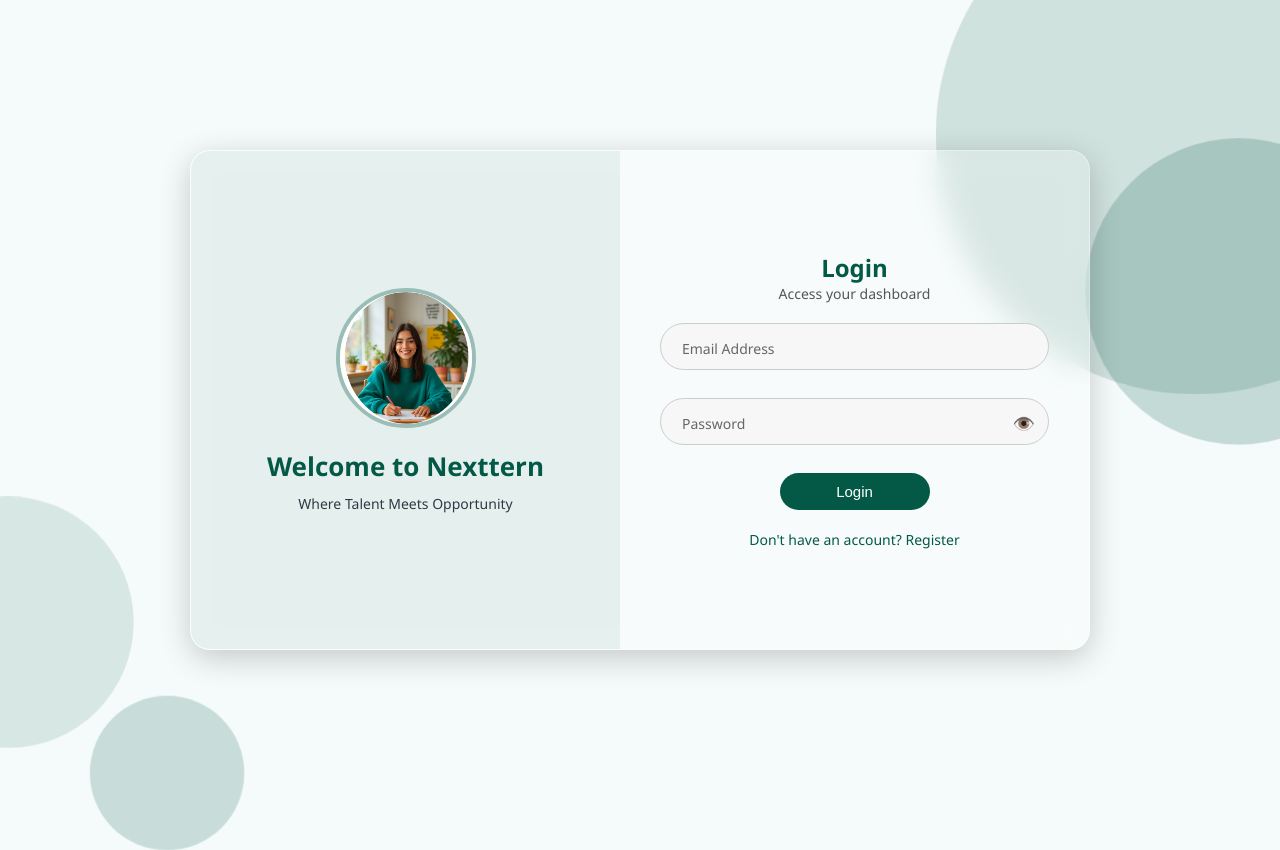
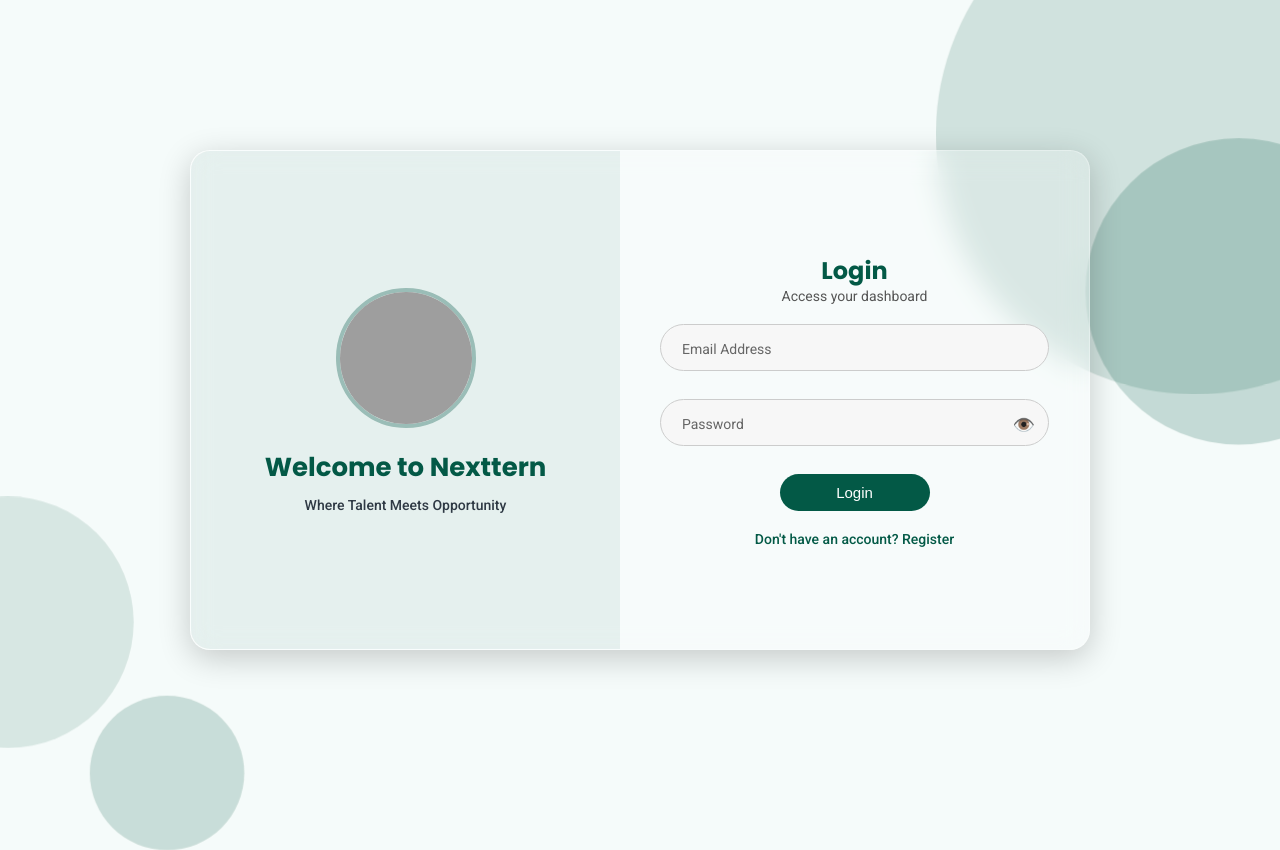
Before and after one commit to mariyamrahima/nexttern, a PHP site: page /login.html in a window 1280 px wide; the page is wider, and only the part inside the window is pictured. Run offline with PHP 8.4, Linux system fonts and the light colour scheme; grey boxes are pictures that could not be loaded.

Commit message:
login,register

```diff
--- a/login.html
+++ b/login.html
@@ -4,6 +4,7 @@
 <meta charset="UTF-8"/>
 <meta name="viewport" content="width=device-width, initial-scale=1.0"/>
 <title>Login | Nexttern</title>
+<link href="https://fonts.googleapis.com/css2?family=Poppins:wght@400;600;700&family=Roboto:wght@300;400;500;700&display=swap" rel="stylesheet">
 <style>
 /* Universal Box Sizing */
 * {
@@ -14,11 +15,17 @@
 
 /* Body Styles */
 body {
-  font-family: 'Segoe UI', sans-serif;
+  font-family: 'Roboto', sans-serif; /* Changed font-family */
   background: #f5fbfa;
   height: 100vh;
   overflow: hidden; /* Prevents scrollbars due to blobs */
 }
+
+/* Heading Font */
+h1, h2, h3, h4, h5, h6 {
+  font-family: 'Poppins', sans-serif; /* Added for headings */
+}
+
 
 /* Container for Centering */
 .container {
@@ -186,11 +193,19 @@
   text-align: center;
   font-size: 14px;
   margin-top: 20px;
+  color: #555; /* Added this color for consistency with the previous output */
 }
 
 .footer-link a {
   color: #035946;
   text-decoration: none;
+  font-weight: 500; /* Added font-weight */
+  transition: color 0.3s ease; /* Added transition */
+}
+
+.footer-link a:hover {
+  color: #024437; /* Darker green on hover */
+  text-decoration: underline; /* Underline on hover */
 }
 
 /* Error Animations and Styling (Matched with Registration Form) */
@@ -281,7 +296,7 @@
 <div class="container">
   <div class="login-box">
     <div class="login-left">
-      <img src="logo.png" alt="Nexttern Logo">
+      <img src="logo2.jpeg" alt="Nexttern Logo">
       <h2>Welcome to Nexttern</h2>
       <p>Where Talent Meets Opportunity</p>
     </div>
```
Also changed, not shown: register.php (+11 -2 lines), registerstudent.html (+17 -3 lines).
